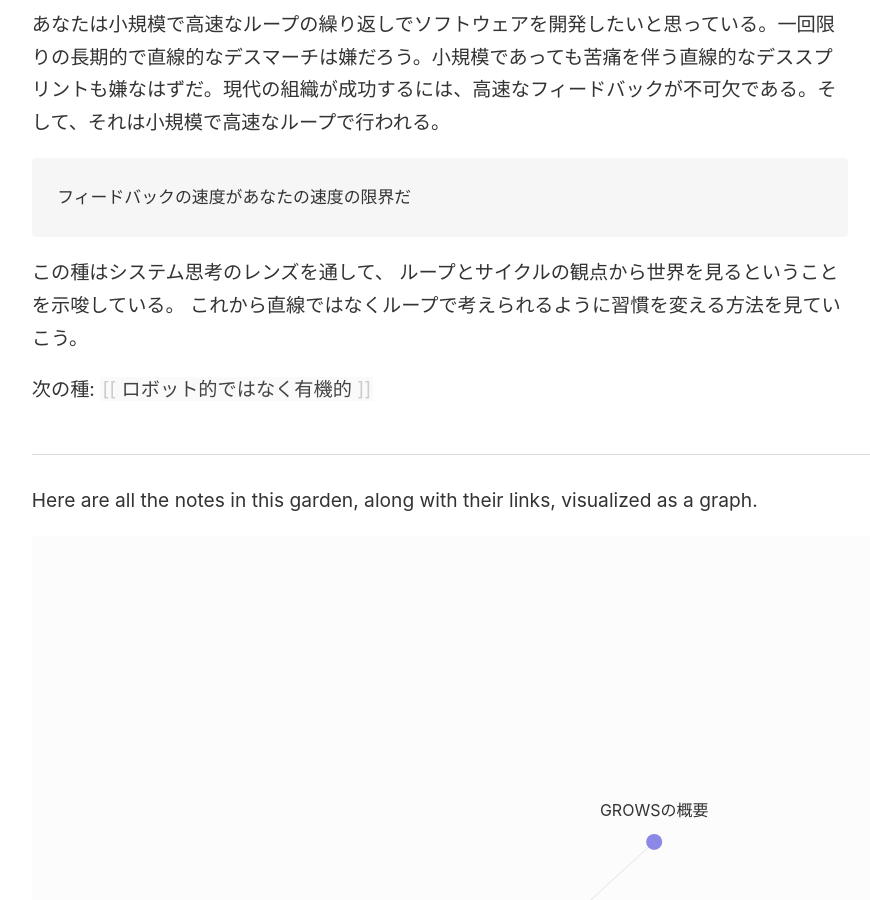
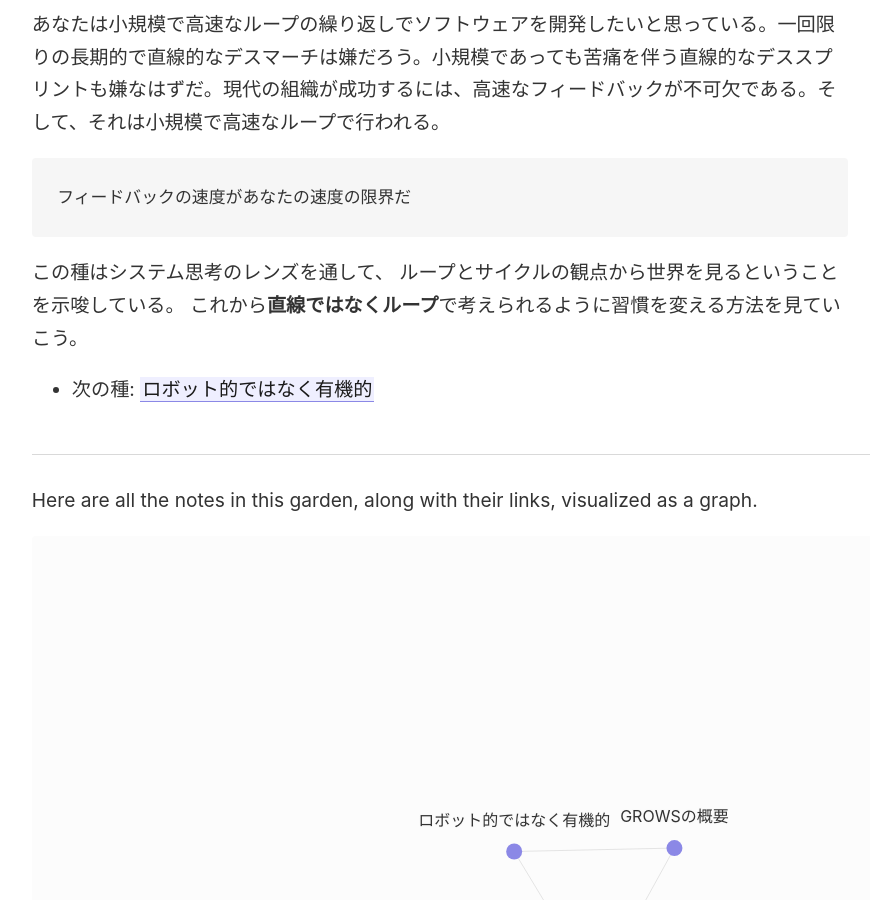
Before and after one commit to growsmethod-ja/growsmethod-ja.github.io, a Jekyll site: the page built from _notes/loops.md, in a window 1280 px wide and 900 px high, scrolled down 1350 px. Shown: the whole window, without its empty margins (45-915 px from the left). Built offline with Jekyll 4.4.1, drawn with Linux system fonts in a browser that asks for light colours; some of the changed lines change nothing that is shown.

Commit message:
Add organic

```diff
--- a/_notes/loops.md
+++ b/_notes/loops.md
@@ -30,7 +30,8 @@
 
 この種はシステム思考のレンズを通して、
 ループとサイクルの観点から世界を見るということを示唆している。
-これから直線ではなくループで考えられるように習慣を変える方法を見ていこう。
+これから**直線ではなくループ**で考えられるように習慣を変える方法を見ていこう。
 
 <!-- Next Seed: Organic, not Robotic -->
-次の種: [[ロボット的ではなく有機的]]
+
+- 次の種: [[ロボット的ではなく有機的]]
--- /dev/null
+++ b/_notes/organic.md
@@ -0,0 +1,47 @@
+---
+title: ロボット的ではなく有機的
+origin: https://growsmethod.com/organic.html
+---
+
+<!-- Organic, not Robotic -->
+
+![](/images/The_Cognitive_Bias_Codex.png)
+
+<!-- Systems are not built, they evolve. -->
+システムは構築されるものではなく、進化するものである。
+
+<!-- The evolving, non-linear and learning nature of software and digital work is closer to an organic process, such as gardening, rather than some sort of mechanical assembly line or idealized factory process.  Perhaps even more importantly, people and their relationships are the most critical component to success: not tools and rules. -->
+
+ソフトウェアやデジタルワークの進化的で非線形的な学習の性質は、機械的な組み立てラインや工場のプロセスというよりは、ガーデニングなどの有機的なプロセスに近い。さらに重要なのは、成功するための重要な要素はツールやルールではなく、人間とその関係性にあるということだ。
+
+<!-- Teams don’t start with all the answers.  No matter how hard you try or how skilled the team is, you cannot solve or even identify every problem ahead of time. Instead, problems and solutions have to be discovered and learned in the context of the project over time. -->
+
+チームはあらゆる答えを持って開始するわけではない。
+あなたがどれだけ努力しても、チームがどれだけスキルを高めても、
+あらゆる問題を事前に解決することはできない。問題を特定することもできない。
+問題と解決策は、プロジェクトの文脈のなかで時間をかけて発見および学習されるのである。
+
+<!-- And to make matters worse, systems are built by people.  People are unreliable components, prone to random failure: -->
+
+さらに悪いことに、システムは人間によって構築される。人間は信頼性の低いコンポーネントであり、偶発的な不具合が発生しやすい。
+
+<!-- “When dealing with people, remember you are not dealing with creatures of logic, but with creatures bristling with prejudice and motivated by pride and vanity.
+ !-- ”― Dale Carnegie -->
+> およそ人を扱う場合には、相手を論理の動物だと思ってはならない。相手は感情の動物であり、しかも偏見に満ち、自尊心と虚栄心によって行動するということを、よく心得ておかねばならない。<br>
+> ― デール・カーネギー
+
+<!-- People are also subject to a wide-range of cognitive biases (Wikipedia lists over 90 common ones).
+ !-- People don’t respond predictably like machines, and can’t be treated like machines.
+ !-- That means we need to take into account “human maintenance”
+ !-- 	to ensure their well-being, including addressing such organic topics as empathy, transparency, trust, collaboration, and most important of all, psychological safety. -->
+
+それから、人間はさまざまな**認知バイアス**にさらされている（Wikipediaには90以上の認知バイアスが列挙されている）。人間は機械のように予測どおりに反応するわけではなく、機械のように扱うこともできない。つまり、共感、透明性、信頼、協力、最も重要な心理的安全性などの有機的なトピックに対する取り組みを含めて、人間の幸福を確保するためには、「人間のメンテナンス」を考慮する必要があるということだ。
+
+<!-- Software development is evolutionary; it’s a messy, non-linear, organic process, so those are the sorts of tools and processes we need for successful outcomes: Organic, not Robotic. -->
+
+ソフトウェア開発は進化的である。
+乱雑で、非線形で、有機的なプロセスである。
+したがって、成功するために必要なツールやプロセスは、**ロボット的ではなく有機的**なものである。
+
+<!-- Next Seed: Intentional, not Accidental -->
+- 次の種: [[偶然ではなく意図的]]
```
Also changed, not shown: images/The_Cognitive_Bias_Codex.png (added).
